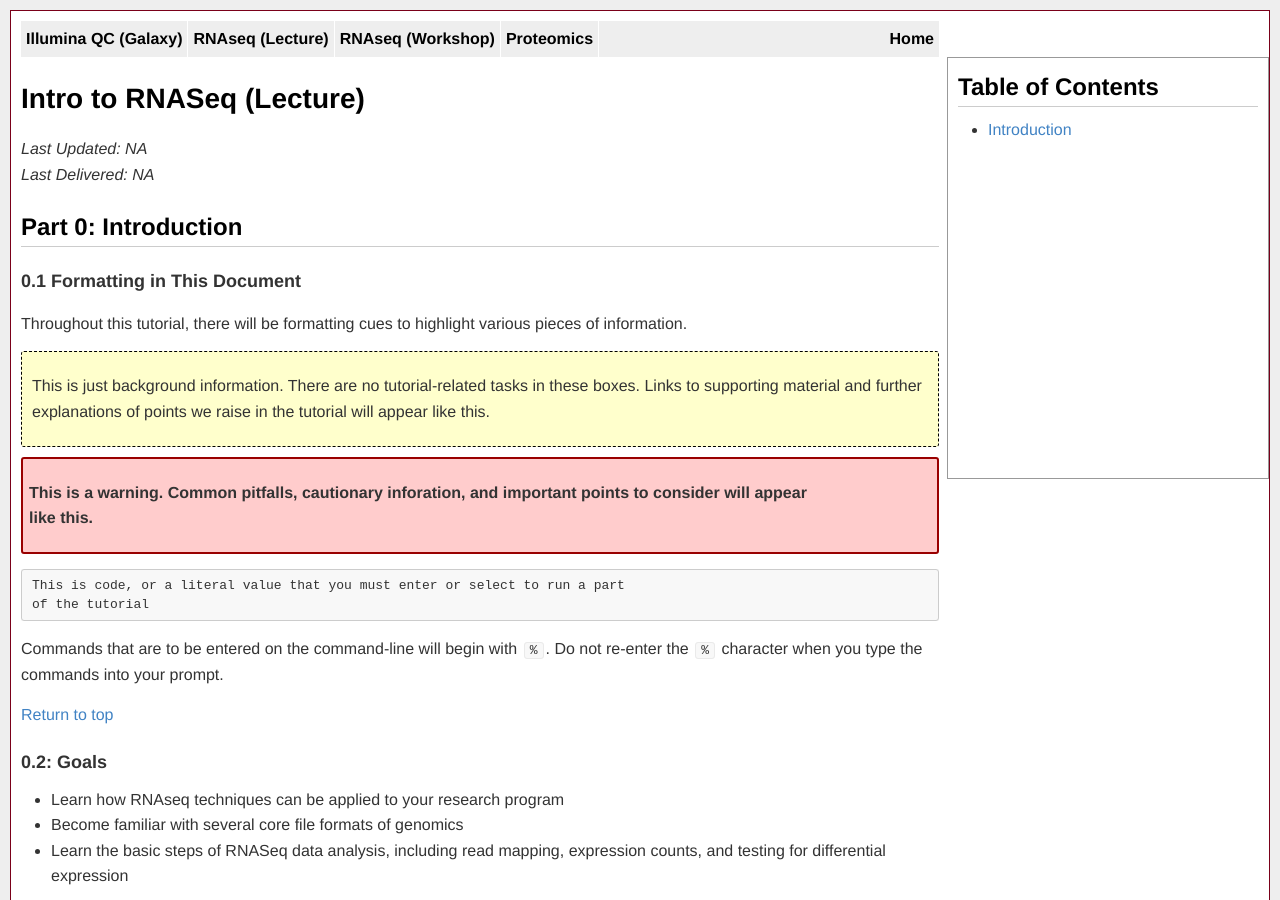
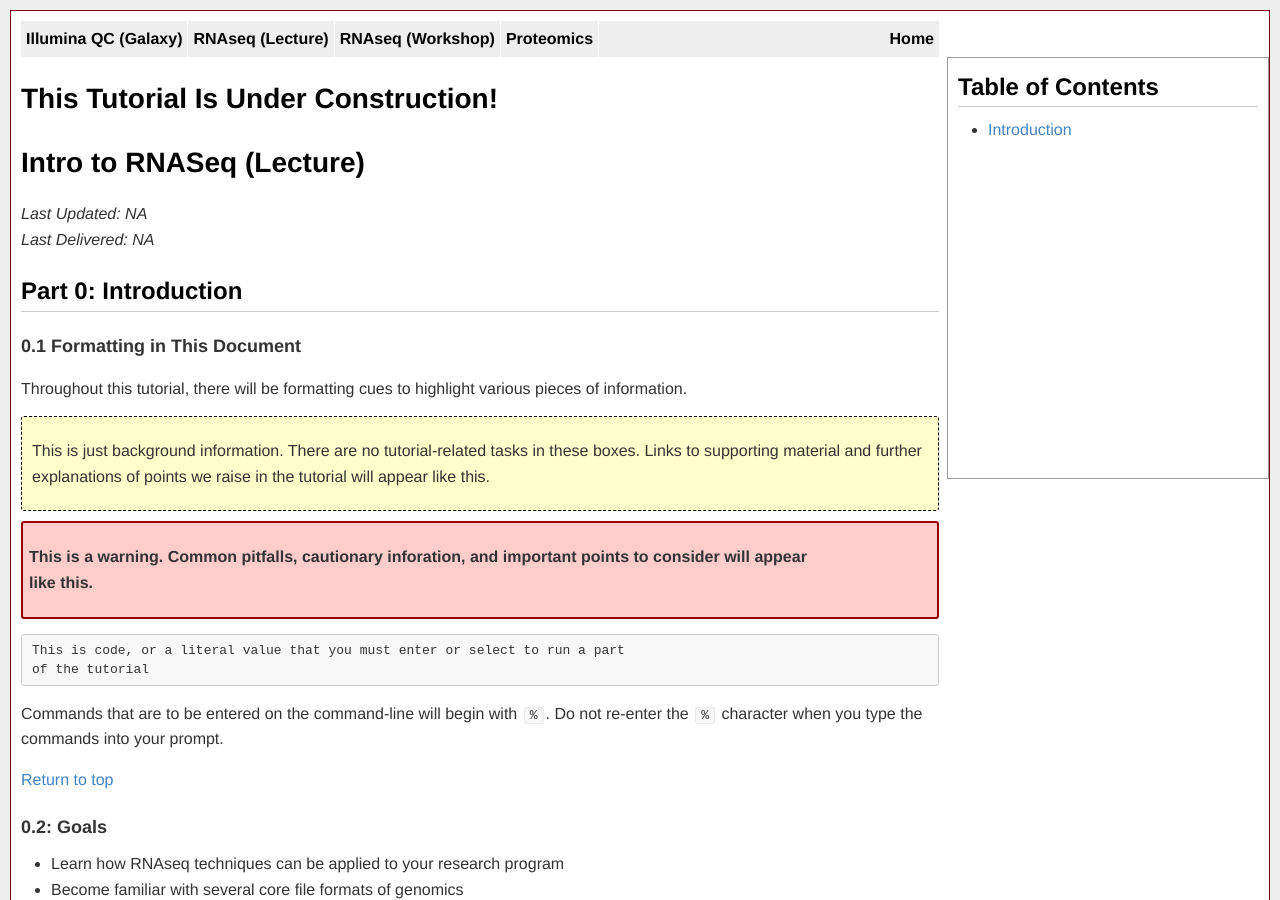
Before and after one commit to msi-ris/Tutorials, a Jekyll site: the page built from rnaseq_lec.md, in a window 1280 px wide and 900 px high. Built offline with Jekyll 4.4.1, drawn with Linux system fonts in a browser that asks for light colours.

Commit message:
rnaseq lecture is incomplete

```diff
--- a/rnaseq_lec.md
+++ b/rnaseq_lec.md
@@ -13,6 +13,8 @@ delivered: NA
 - [Introduction](#0)
 
 </div>
+
+# This Tutorial Is Under Construction!
 
 # <a name="top"></a> {{page.title}}
 *Last Updated: {{page.updated}}*
```
